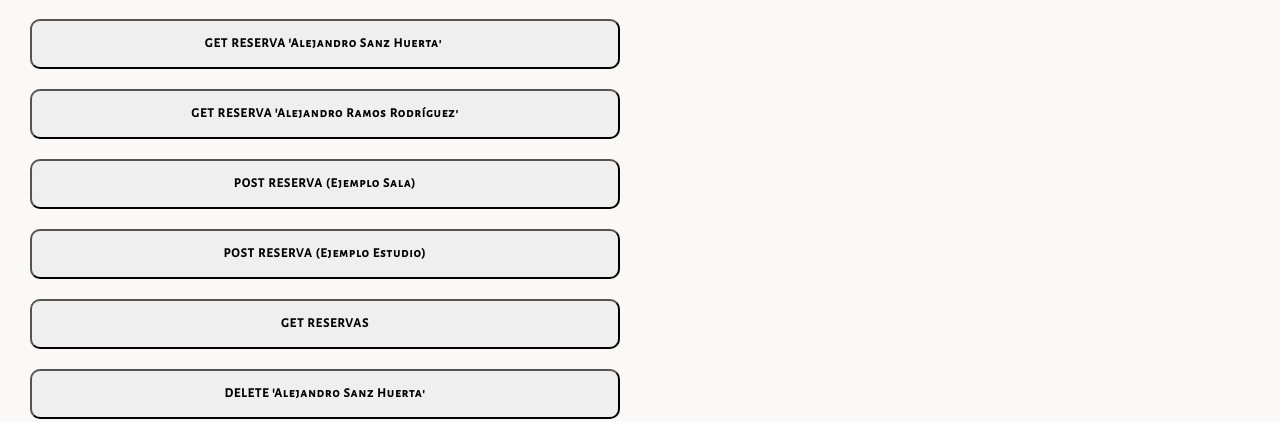
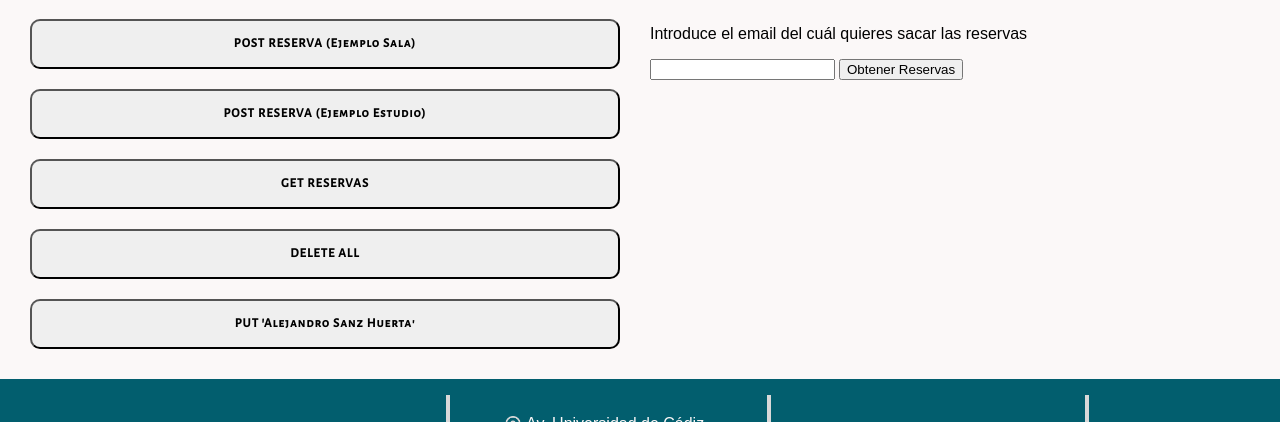
Before and after one commit to MadaoSurmanito/CadizMusicHub, a website: page public/web/admin.html in a window 1280 px wide. Shown: the part 229-651 px from the top of the page. Drawn offline with nearby package versions, Linux system fonts and the light colour scheme.

Commit message:
Pues las cosas hacen lo que pueden por ir funcionando, estoy ahora con filtrar cosas

```diff
--- a/public/js/wsinvocations.js
+++ b/public/js/wsinvocations.js
@@ -1,5 +1,6 @@
-function getReserva(ReservaId) {
-  let myUrl = '/Reservas/' + ReservaId
+function getReserva() {
+  let email = document.getElementById('emailGetReserva').value;
+  let myUrl = '/Reservas/' + email
   $.ajax({
     type: 'GET',
     dataType: 'json',
--- a/public/web/admin.html
+++ b/public/web/admin.html
@@ -63,16 +63,20 @@
         <h1>Panel de administrador</h1>
         <div id="Grid">
             <div id="Botones">
-                <input type="button" value="GET RESERVA 'Alejandro Sanz Huerta' " onclick="getReserva('65fbfc349739a2445e3e7805')" />
-                <input type="button" value="GET RESERVA 'Alejandro Ramos Rodríguez'" onclick="getReserva('65fc1207f673d7d18255d3b6')" />
                 <input type="button" value="POST RESERVA (Ejemplo Sala)" onclick="postReserva1()" />
                 <input type="button" value="POST RESERVA (Ejemplo Estudio)" onclick="postReserva2()" />
                 <input type="button" value="GET RESERVAS" onclick="getAllReservas()" />
-                <input type="button" value="DELETE 'Alejandro Sanz Huerta'" onclick="deleteReserva('65fc1207f673d7d18255d3b6')" />
                 <input type="button" value="DELETE ALL" onclick="deleteAllReservas()" />
                 <input type="button" value="PUT 'Alejandro Sanz Huerta'" onclick="putReserva('65fc03f8c0abbfbd63709a5b')" />
             </div>
-            <h3 id="resReserva"></h3>
+            <div>
+              <div id="getReservaConcreta">
+                <p>Introduce el email del cuál quieres sacar las reservas</p>
+                <input type="text" id="emailGetReserva">
+                <input type="button" value="Obtener Reservas" onclick="getReserva()">
+              </div>
+              <p id="resReserva"></p>
+            </div>
         </div>
 
     </main>
--- a/routes/reservas-service.js
+++ b/routes/reservas-service.js
@@ -26,8 +26,8 @@ Reservas.prototype.add = function (movie, callback) {
     return db.insertOne(movie, callback);
 };
 
-Reservas.prototype.get = function (_id, callback) {
-    return db.find({_id: ObjectId(_id)}).toArray(callback);
+Reservas.prototype.get = function (_email, callback) {
+    return db.find({email: String(_email)}).toArray(callback);
 };
 
 Reservas.prototype.getAll = function (callback) {
```
Also changed, not shown: public/js/admin.js (added).
